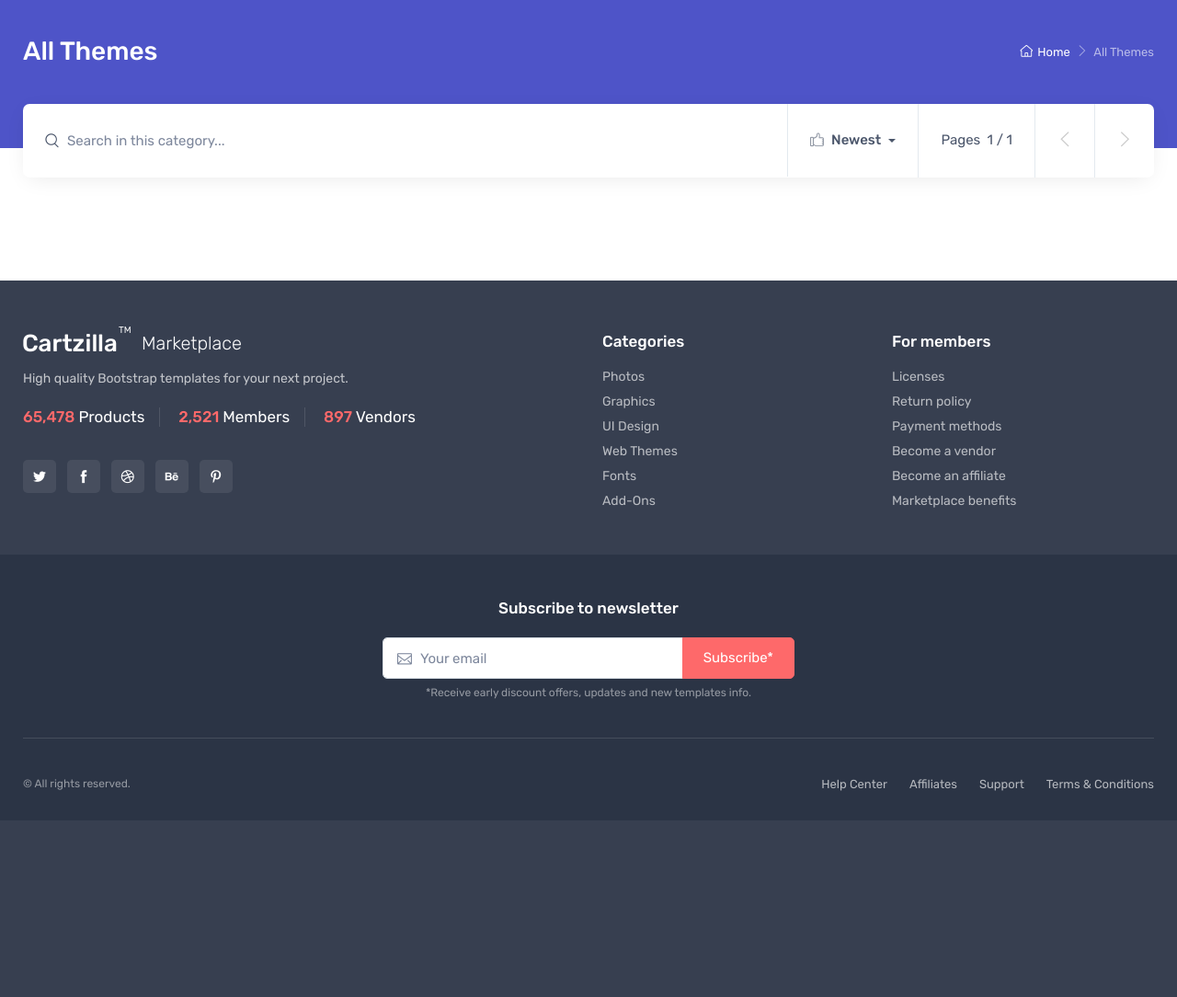
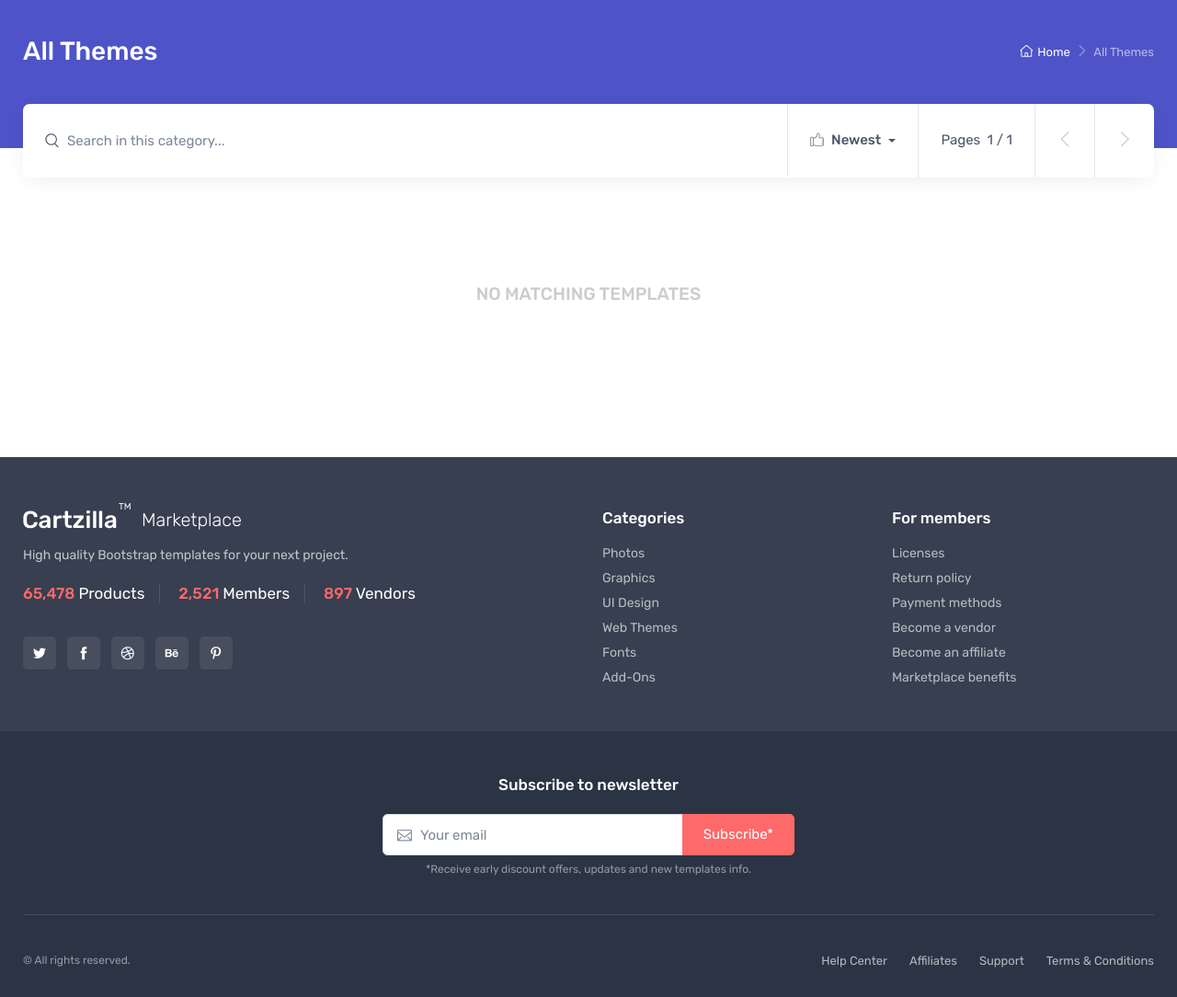
Before and after one commit to eyobofficial/Art-Bootstrap, a Django app: page /themes/ in a window 1280 px wide. Shown: the part 81-1165 px from the top of the page at 92% size. Before the commit the page ends 941 px from the top, so only its background shows below. Run offline with Django 3.2, Linux system fonts and the light colour scheme; data comes from the database, SQL or seed files in the repository; data that the repository does not hold is empty; parts of the project's set-up code (start-up, migrations or seed data) failed here and were passed over; some libraries are stand-ins or nearby versions; some web fonts are replaced.

Commit message:
Add text labels for empty rows
Add labels for empty themes, search results, carts and
wishlists.

```diff
--- a/static/css/base.css
+++ b/static/css/base.css
@@ -11,3 +11,26 @@
 .pagination .page-item.disabled:hover a.page-link {
     background-color: transparent;
 }
+
+.empty-row {
+    display: flex;
+    flex-direction: column;
+    justify-content: center;
+    align-items: center;
+    min-height: 12em;
+    width: 100%;
+}
+
+.empty-row > .label {
+    font-size: 1.2em;
+    font-weight: 500;
+    text-transform: uppercase;
+    color: #ccc;
+}
+
+a.disabled,
+a[disabled],
+.btn.disabled,
+.btn[disabled] {
+    cursor: not-allowed !important;
+}
--- a/themes/templates/themes/theme-list.html
+++ b/themes/templates/themes/theme-list.html
@@ -114,6 +114,15 @@
     <div class="col-lg-3 col-md-4 col-sm-6 px-2 mb-grid-gutter">
       {% include 'themes/components/theme-card.html' with theme=theme %}
     </div>
+    {% empty %}
+    <div class="empty-row">
+
+      {% if category %}
+        <p class="label">No {{ category.title }} Templates</p>
+      {% else %}
+      <p class="label">No Matching Templates</p>
+      {% endif %}
+    </div>
     {% endfor %}
   </div>
 
--- a/wishlist/templates/wishlist/wishlist-detail.html
+++ b/wishlist/templates/wishlist/wishlist-detail.html
@@ -33,6 +33,10 @@
           {% for theme in wishlist.themes.all %}
             <!-- Wishlist Item -->
             {% include 'wishlist/components/wishlist-item.html' with theme=theme %}
+          {% empty %}
+            <div class="empty-row">
+              <p class="label">Your wishlist is currently empty.</p>
+            </div>
           {% endfor %}
         </div>
       </section>
```
Also changed, not shown: cart/templates/cart/cart-detail.html (+7 -1 lines).
